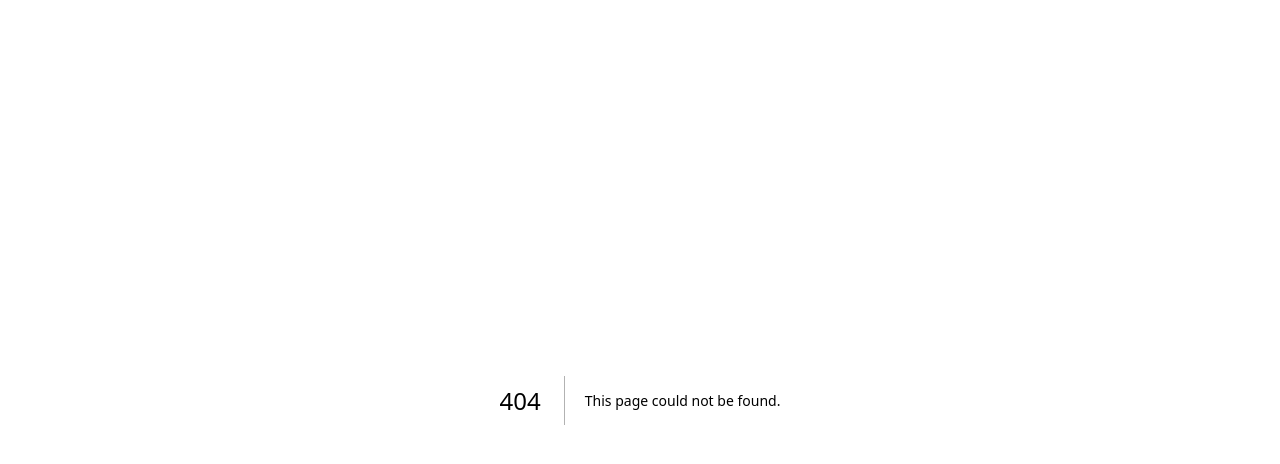
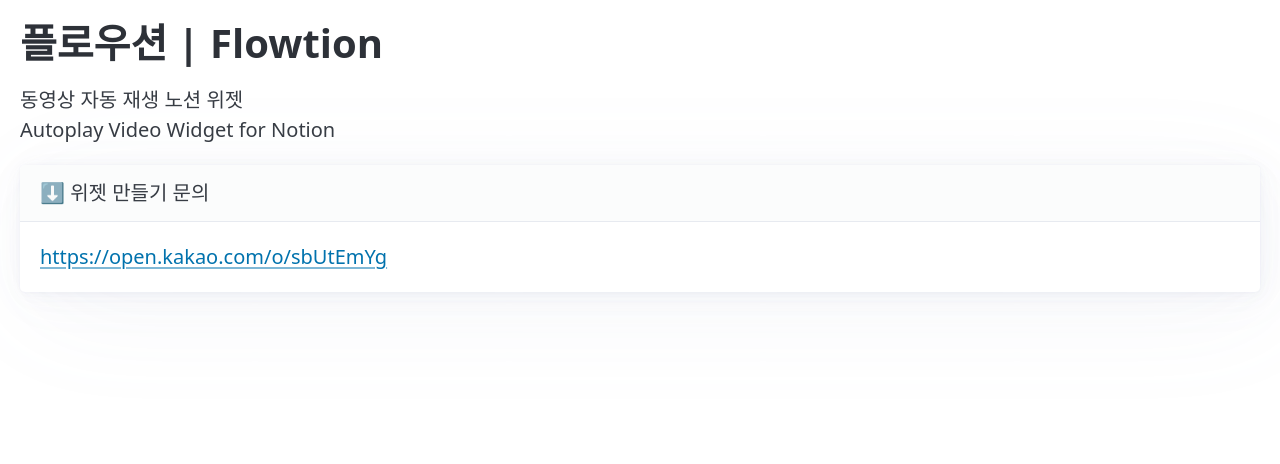
Before and after one commit to seondal/Noviwi, a Next.js app: page / in a window 1280 px wide. Before the commit this address had no page. Shown: the top 464 px of the page. Built offline with nearby package versions, Linux system fonts and the light colour scheme.

Commit message:
main page

```diff
--- a/src/app/layout.tsx
+++ b/src/app/layout.tsx
@@ -1,4 +1,5 @@
 import "@/style/globals.css";
+import "@picocss/pico";
 
 import Script from "next/script";
 import { GoogleAnalytics } from "@next/third-parties/google";
--- /dev/null
+++ b/src/app/page.tsx
@@ -0,0 +1,20 @@
+import Link from "next/link";
+
+export default function Page() {
+  return (
+    <main className="p-4">
+      <h1>플로우션 | Flowtion</h1>
+      <p>
+        동영상 자동 재생 노션 위젯
+        <br />
+        Autoplay Video Widget for Notion
+      </p>
+      <article>
+        <header>⬇️ 위젯 만들기 문의</header>
+        <Link href="https://open.kakao.com/o/sbUtEmYg">
+          https://open.kakao.com/o/sbUtEmYg
+        </Link>
+      </article>
+    </main>
+  );
+}
--- a/src/app/video/arbito/page.tsx
+++ b/src/app/video/arbito/page.tsx
@@ -1,7 +1,10 @@
+import Link from "next/link";
+
 export default function Page() {
   const videoSrc = "/assets/arbito.mp4";
 
   return (
+    <Link href={"/"}>
       <video
         src={videoSrc}
         autoPlay
@@ -12,5 +15,6 @@
       >
         Error
       </video>
+    </Link>
   );
 }
```
Lines whose indentation alone changed are shown as unchanged.
